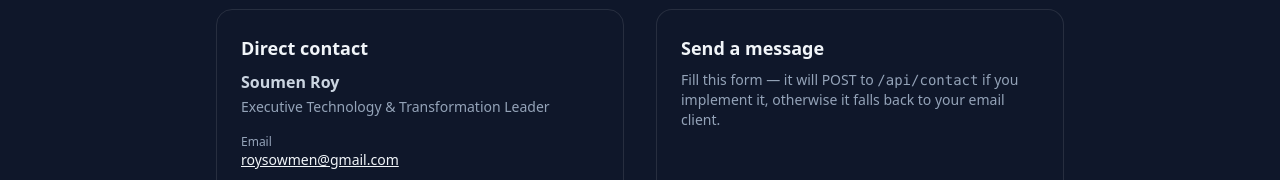
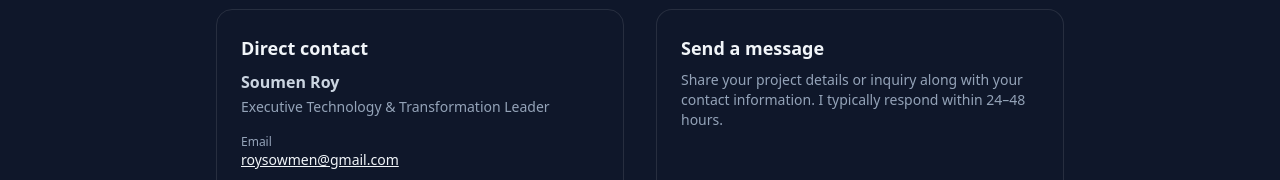
Before and after one commit to soumenroys/portfolio01, a Next.js app: page /contact in a window 1280 px wide. Shown: the part 303-483 px from the top of the page. Built offline with nearby package versions, Linux system fonts and the light colour scheme.

Commit message:
fix(contact): update message instructions to professional text

```diff
--- a/app/(site)/contact/page.tsx
+++ b/app/(site)/contact/page.tsx
@@ -63,7 +63,6 @@ export default function ContactPage() {
 
               <div>
                 <span className="block text-xs text-slate-400">Resume</span>
-                {/* Link opens form and sets download=short */}
                 <Link href={shortResumeHref} className="underline hover:text-accent">
                   Download CV (PDF)
                 </Link>
@@ -71,7 +70,6 @@ export default function ContactPage() {
 
               <div>
                 <span className="block text-xs text-slate-400">Detailed resume</span>
-                {/* Link opens form and sets download=detailed */}
                 <Link href={detailedResumeHref} className="underline hover:text-accent">
                   Download Detailed CV (PDF)
                 </Link>
@@ -107,12 +105,10 @@ export default function ContactPage() {
           <div id="form" className="rounded-2xl border border-white/10 p-6 bg-gradient-to-b from-transparent to-white/2">
             <h2 className="text-lg font-semibold mb-2">Send a message</h2>
             <p className="text-sm text-slate-400 mb-4">
-              Fill this form — it will POST to <code>/api/contact</code> if you implement it, otherwise it falls back to your email client.
+              Share your project details or inquiry along with your contact information.
+              I typically respond within 24–48 hours.
             </p>
 
-            {/* ContactForm is a client component (has "use client").
-                Wrap it in Suspense so Next can handle the CSR bailout for
-                useSearchParams() and similar client hooks. */}
             <Suspense fallback={<div className="py-8 text-center text-slate-400">Loading form…</div>}>
               <ContactForm mode="page" />
             </Suspense>
```
